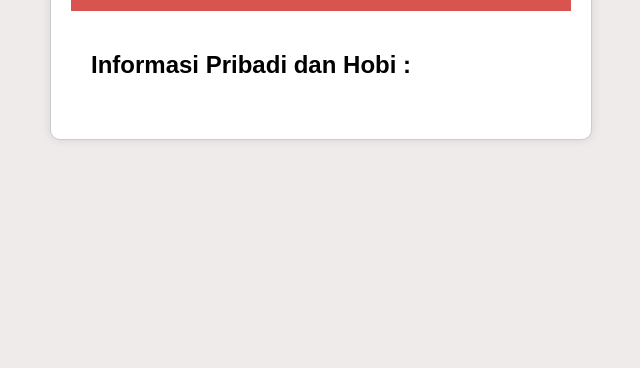
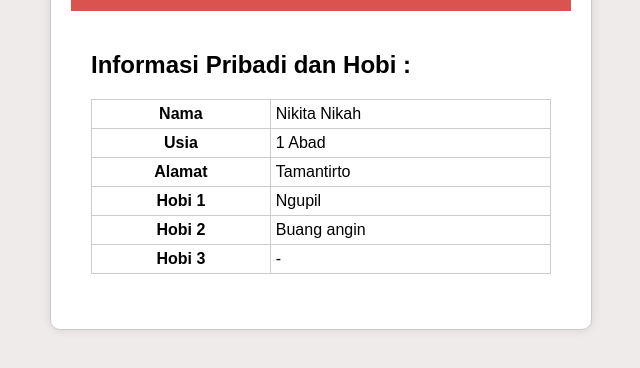
Before and after one commit to AffraAdiWirawan/Exercis1_149, a plain HTML site: page index.html in a window 1280 px wide. Shown: the part 160-528 px from the top of the page, without its empty margins (319-959 px from the left). Drawn offline with Linux system fonts and the light colour scheme.

Commit message:
membuat table dan isinya

```diff
--- a/index.html
+++ b/index.html
@@ -86,6 +86,32 @@
     </div>
     <div class="content">
       <h2>Informasi Pribadi dan Hobi : </h2>
+      <table class="table">
+        <tr>
+          <th>Nama</th>
+          <td>Nikita Nikah</td>
+        </tr>
+        <tr>
+          <th>Usia</th>
+          <td>1 Abad</td>
+        </tr>
+        <tr>
+          <th>Alamat</th>
+          <td>Tamantirto</td>
+        </tr>
+        <tr>
+          <th>Hobi 1</th>
+          <td>Ngupil</td>
+        </tr>
+        <tr>
+          <th>Hobi 2</th>
+          <td>Buang angin</td>
+        </tr>
+        <tr>
+          <th>Hobi 3</th>
+          <td>-</td>
+        </tr>
+      </table>
 
     </div>
   </div>
```
